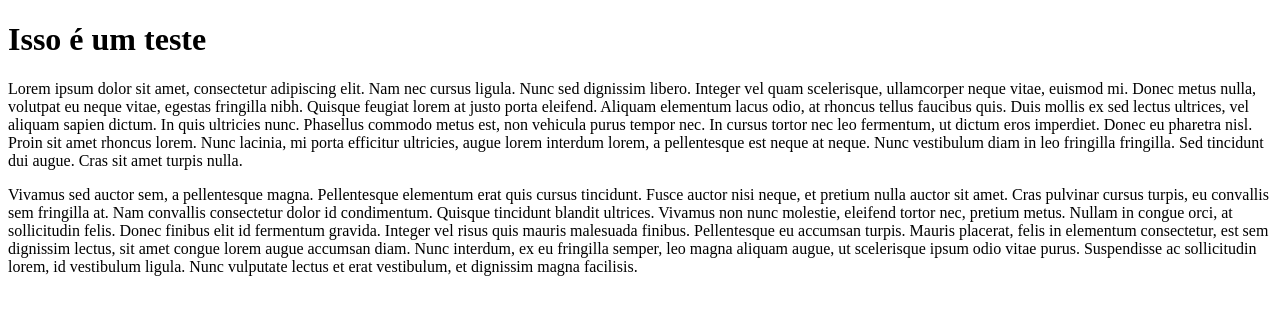
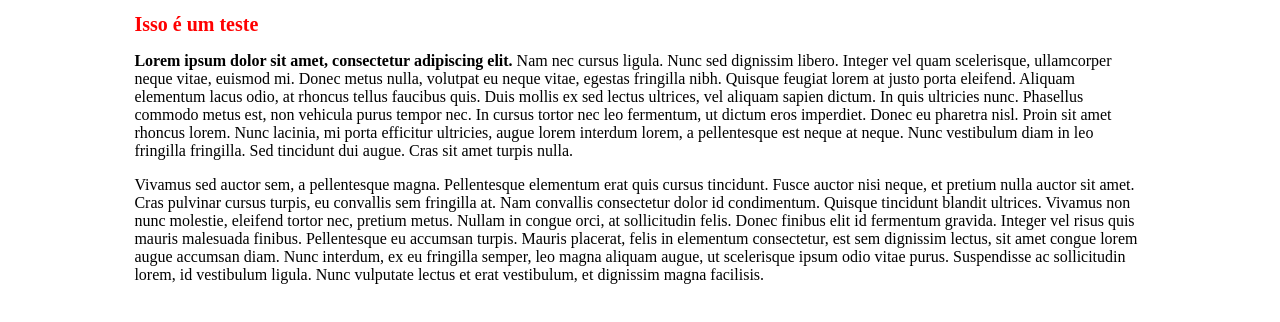
Before and after one commit to thiagotmendes/teste-javascript, a plain HTML site: page index.html in a window 1280 px wide. Drawn offline with Linux system fonts and the light colour scheme.

Commit message:
Adicionei cor e estilo

```diff
--- a/index.html
+++ b/index.html
@@ -5,14 +5,27 @@
     <meta http-equiv="X-UA-Compatible" content="IE=edge">
     <meta name="viewport" content="width=device-width, initial-scale=1.0">
     <title>Isso é um teste</title>
+    <style>
+        .wrapper {
+            width: 80%;
+            margin: auto;
+        }
+
+        h1 {
+            color: red;
+            font-size: 20px;
+        }
+    </style>
 </head>
 <body>
-    <h1>Isso é um teste</h1>
-    <p class="">
-        Lorem ipsum dolor sit amet, consectetur adipiscing elit. Nam nec cursus ligula. Nunc sed dignissim libero. Integer vel quam scelerisque, ullamcorper neque vitae, euismod mi. Donec metus nulla, volutpat eu neque vitae, egestas fringilla nibh. Quisque feugiat lorem at justo porta eleifend. Aliquam elementum lacus odio, at rhoncus tellus faucibus quis. Duis mollis ex sed lectus ultrices, vel aliquam sapien dictum. In quis ultricies nunc. Phasellus commodo metus est, non vehicula purus tempor nec. In cursus tortor nec leo fermentum, ut dictum eros imperdiet. Donec eu pharetra nisl. Proin sit amet rhoncus lorem. Nunc lacinia, mi porta efficitur ultricies, augue lorem interdum lorem, a pellentesque est neque at neque. Nunc vestibulum diam in leo fringilla fringilla. Sed tincidunt dui augue. Cras sit amet turpis nulla.
-    </div>
-    <p class="">
-        Vivamus sed auctor sem, a pellentesque magna. Pellentesque elementum erat quis cursus tincidunt. Fusce auctor nisi neque, et pretium nulla auctor sit amet. Cras pulvinar cursus turpis, eu convallis sem fringilla at. Nam convallis consectetur dolor id condimentum. Quisque tincidunt blandit ultrices. Vivamus non nunc molestie, eleifend tortor nec, pretium metus. Nullam in congue orci, at sollicitudin felis. Donec finibus elit id fermentum gravida. Integer vel risus quis mauris malesuada finibus. Pellentesque eu accumsan turpis. Mauris placerat, felis in elementum consectetur, est sem dignissim lectus, sit amet congue lorem augue accumsan diam. Nunc interdum, ex eu fringilla semper, leo magna aliquam augue, ut scelerisque ipsum odio vitae purus. Suspendisse ac sollicitudin lorem, id vestibulum ligula. Nunc vulputate lectus et erat vestibulum, et dignissim magna facilisis.
+    <div class="wrapper">
+        <h1>Isso é um teste</h1>
+        <p class="">
+            <b>Lorem ipsum dolor sit amet, consectetur adipiscing elit.</b> Nam nec cursus ligula. Nunc sed dignissim libero. Integer vel quam scelerisque, ullamcorper neque vitae, euismod mi. Donec metus nulla, volutpat eu neque vitae, egestas fringilla nibh. Quisque feugiat lorem at justo porta eleifend. Aliquam elementum lacus odio, at rhoncus tellus faucibus quis. Duis mollis ex sed lectus ultrices, vel aliquam sapien dictum. In quis ultricies nunc. Phasellus commodo metus est, non vehicula purus tempor nec. In cursus tortor nec leo fermentum, ut dictum eros imperdiet. Donec eu pharetra nisl. Proin sit amet rhoncus lorem. Nunc lacinia, mi porta efficitur ultricies, augue lorem interdum lorem, a pellentesque est neque at neque. Nunc vestibulum diam in leo fringilla fringilla. Sed tincidunt dui augue. Cras sit amet turpis nulla.
+        </p>
+        <p class="">
+            Vivamus sed auctor sem, a pellentesque magna. Pellentesque elementum erat quis cursus tincidunt. Fusce auctor nisi neque, et pretium nulla auctor sit amet. Cras pulvinar cursus turpis, eu convallis sem fringilla at. Nam convallis consectetur dolor id condimentum. Quisque tincidunt blandit ultrices. Vivamus non nunc molestie, eleifend tortor nec, pretium metus. Nullam in congue orci, at sollicitudin felis. Donec finibus elit id fermentum gravida. Integer vel risus quis mauris malesuada finibus. Pellentesque eu accumsan turpis. Mauris placerat, felis in elementum consectetur, est sem dignissim lectus, sit amet congue lorem augue accumsan diam. Nunc interdum, ex eu fringilla semper, leo magna aliquam augue, ut scelerisque ipsum odio vitae purus. Suspendisse ac sollicitudin lorem, id vestibulum ligula. Nunc vulputate lectus et erat vestibulum, et dignissim magna facilisis.
+        </p>
     </div>
 </body>
 </html>
```
